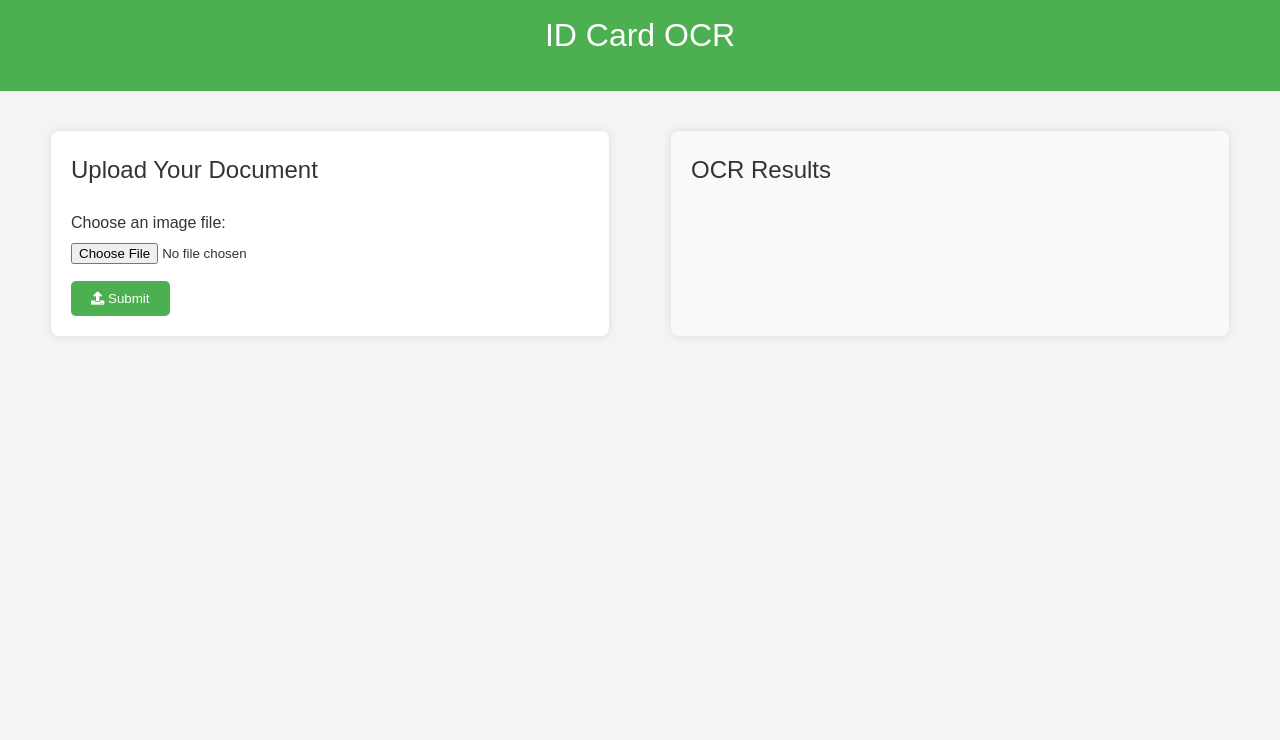
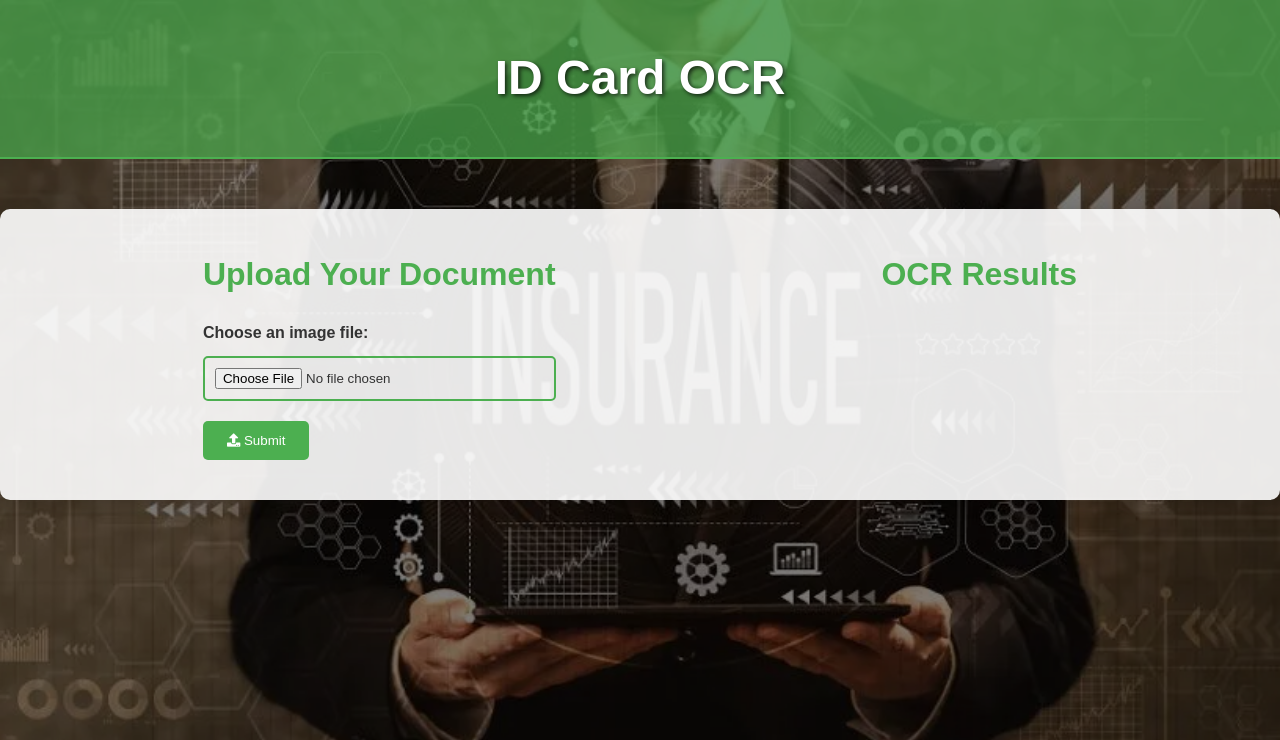
Before and after one commit to imedbouteraa/fastapi_project, a FastAPI app: page /idcard in a window 1280 px wide. Shown: the top 740 px of the page. Run offline with FastAPI, Linux system fonts and the light colour scheme.

Commit message:
second commit

```diff
--- a/static/css/style.css
+++ b/static/css/style.css
@@ -7,23 +7,46 @@
 
 body {
     font-family: 'Arial', sans-serif;
-    background-color: #f4f4f4;
+    background: url('/static/img/background.jpg') no-repeat center center fixed;
+    background-size: cover;
     color: #333;
     line-height: 1.6;
+    margin: 0;
+    padding: 0;
+}
+
+body::before {
+    content: '';
+    position: fixed;
+    top: 0;
+    left: 0;
+    width: 100%;
+    height: 100%;
+    background-color: rgba(0, 0, 0, 0.5); /* Dark overlay */
+    z-index: -1;
 }
 
 header {
-    background-color: #4CAF50;
+    background-color: rgba(76, 175, 80, 0.7); /* More transparent background */
     color: #fff;
-    padding: 10px 0;
+    padding: 40px 0; /* Increase padding for more space */
     text-align: center;
+    border-bottom: 2px solid #4CAF50;
+}
+
+h1 {
+    font-size: 3em;
+    margin: 0;
+    text-shadow: 2px 2px 4px rgba(0, 0, 0, 0.7); /* Add a subtle text shadow */
 }
 
 nav ul {
     list-style: none;
     display: flex;
     justify-content: center;
-    gap: 15px;
+    padding: 0;
+    margin-top: 20px;
+    gap: 20px;
 }
 
 nav ul li {
@@ -33,78 +56,66 @@ nav ul li {
 nav ul li a {
     color: #fff;
     text-decoration: none;
-    padding: 5px 10px;
-    transition: background-color 0.3s;
+    padding: 12px 24px;
+    background-color: rgba(76, 175, 80, 0.9);
+    border-radius: 8px;
+    transition: background-color 0.3s, transform 0.3s;
 }
 
 nav ul li a:hover {
-    background-color: #45a049;
+    background-color: rgba(69, 160, 73, 0.9);
+    transform: scale(1.05);
 }
 
 .container {
     display: flex;
     justify-content: space-around;
-    padding: 20px;
-    margin-top: 20px;
+    padding: 40px;
+    margin-top: 50px;
+    background-color: rgba(255, 255, 255, 0.9); /* Slightly less transparent */
+    border-radius: 10px;
+    box-shadow: 0 0 20px rgba(0, 0, 0, 0.2);
 }
 
-#upload-section, #result-section {
-    background: #fff;
-    padding: 20px;
-    border-radius: 8px;
-    box-shadow: 0 0 10px rgba(0, 0, 0, 0.1);
-    width: 45%;
+h2 {
+    font-size: 2em;
+    margin-bottom: 20px;
+    color: #4CAF50;
 }
 
 .form-group {
-    margin-bottom: 15px;
+    margin-bottom: 20px;
 }
 
 .form-group label {
     display: block;
-    margin-bottom: 5px;
+    margin-bottom: 10px;
+    font-weight: bold;
 }
 
 .form-group input[type="file"] {
     width: 100%;
+    padding: 10px;
+    border: 2px solid #4CAF50;
+    border-radius: 5px;
 }
 
 .btn {
     display: inline-block;
     background-color: #4CAF50;
     color: #fff;
-    padding: 10px 20px;
+    padding: 12px 24px;
     border: none;
     border-radius: 5px;
     cursor: pointer;
-    transition: background-color 0.3s;
+    transition: background-color 0.3s, transform 0.3s;
 }
 
 .btn:hover {
     background-color: #45a049;
+    transform: scale(1.05);
 }
 
-#result-section {
-    word-wrap: break-word;
-    background-color: #f9f9f9;
-}
-
-h1, h2 {
-    margin-bottom: 20px;
-    font-weight: normal;
-}
-
-@media screen and (max-width: 768px) {
-    .container {
-        flex-direction: column;
-        align-items: center;
-    }
-
-    #upload-section, #result-section {
-        width: 100%;
-        margin-bottom: 20px;
-    }
-}
 .result-table {
     width: 100%;
     border-collapse: collapse;
@@ -113,7 +124,7 @@ h1, h2 {
 
 .result-table th, .result-table td {
     border: 1px solid #ddd;
-    padding: 8px;
+    padding: 12px;
     text-align: left;
 }
 
```
Also changed, not shown: static/img/background.jpg (added).
